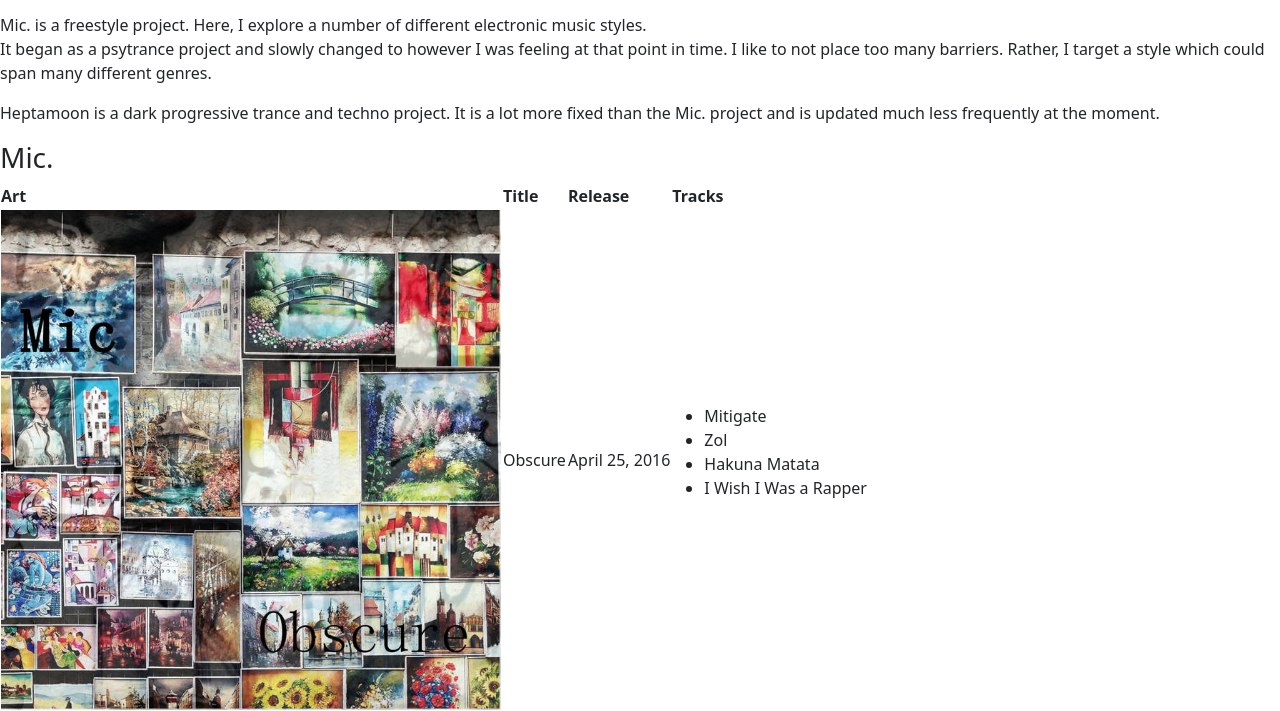
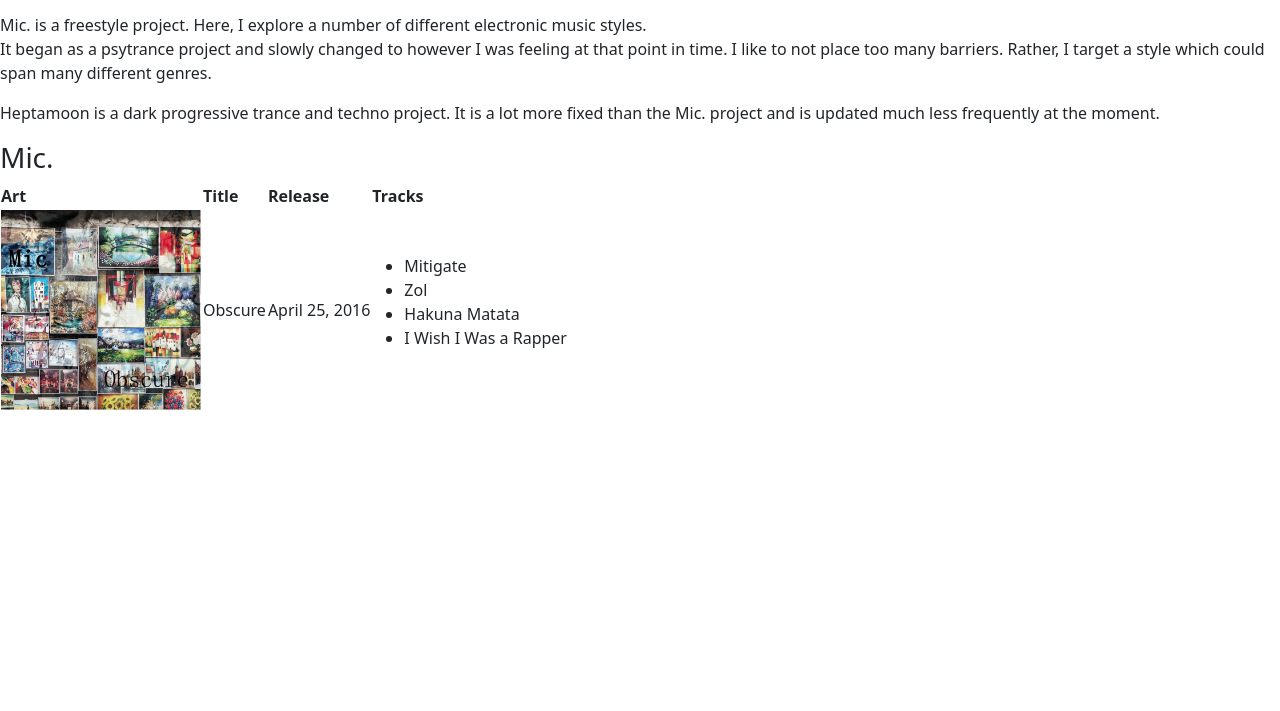
Before and after one commit to CookieWookiee321/Mike-s-Box, a plain HTML site: page index.html in a window 1280 px wide. Shown: the part 233-944 px from the top of the page. After the commit the page ends 800 px from the top, so only its background shows below. Drawn offline with nearby package versions, Linux system fonts and the light colour scheme.

```diff
--- a/index.html
+++ b/index.html
@@ -47,7 +47,7 @@
             </thead>
             <tbody>
                 <tr>
-                    <td><img src="assests\cover_obscure.jpg" alt="Obscure cover" style="width:500px;height:500px;"></td>
+                    <td><img src="assests\cover_obscure.jpg" alt="Obscure cover" style="width:200px;height:200px;"></td>
                     <td>Obscure</td>
                     <td>April 25, 2016</td>
                     <td>
```
